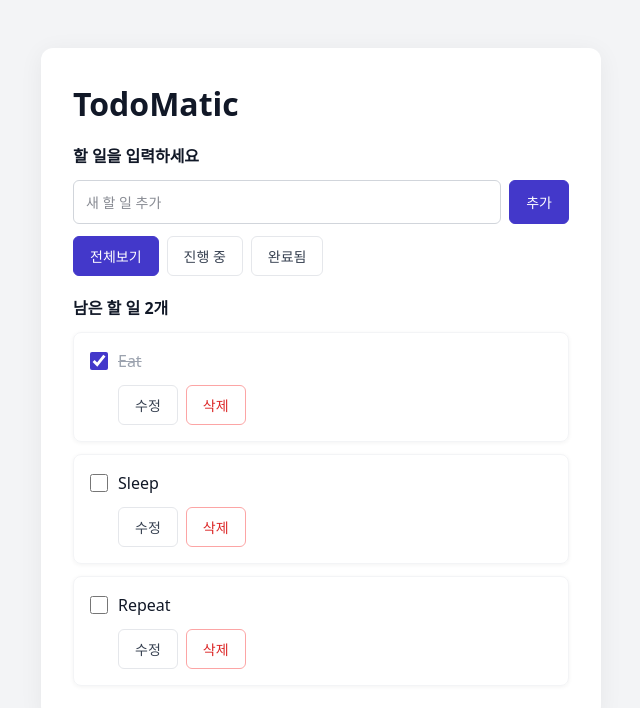
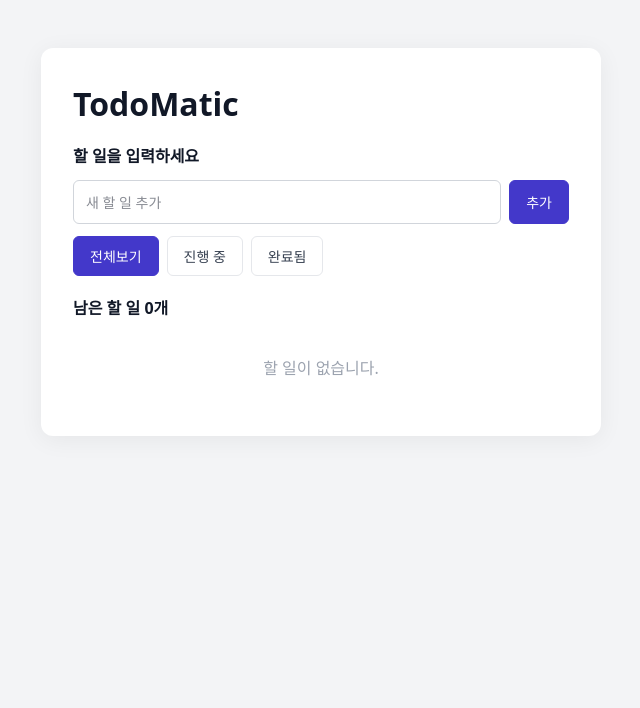
Before and after one commit to Leets-Official/8th-FE-Zero100, a React (Vite) app in the folder todo/: page / in a window 1280 px wide. Shown: the top 708 px of the page, without its empty margins (319-959 px from the left). Built offline with nearby package versions, Linux system fonts and the light colour scheme.

Commit message:
feat: tasks localStorage 저장

```diff
--- a/todo/src/App.jsx
+++ b/todo/src/App.jsx
@@ -1,18 +1,20 @@
-import { useState } from 'react';
+import { useState, useEffect } from 'react';
 import Text from './components/common/Text';
 import TodoForm from './components/TodoForm';
 import FilterButtons from './components/FilterButtons';
 import TodoList from './components/TodoList';
 import './App.css';
 
-const INITIAL_TODOS = [
-  { id: 1, text: 'Eat', completed: true },
-  { id: 2, text: 'Sleep', completed: false },
-  { id: 3, text: 'Repeat', completed: false },
-];
+function App() {
+  const [todos, setTodos] = useState(() => {
+    const saved = localStorage.getItem('todos');
+    return saved ? JSON.parse(saved) : [];
+  });
 
-function App() {
-  const [todos, setTodos] = useState(INITIAL_TODOS);
+  useEffect(() => {
+    localStorage.setItem('todos', JSON.stringify(todos));
+  }, [todos]);
+
   const [filter, setFilter] = useState('all');
 
   // 추가
```
